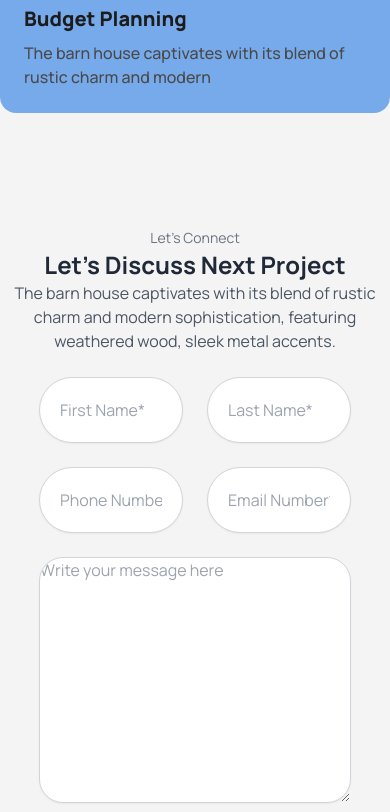
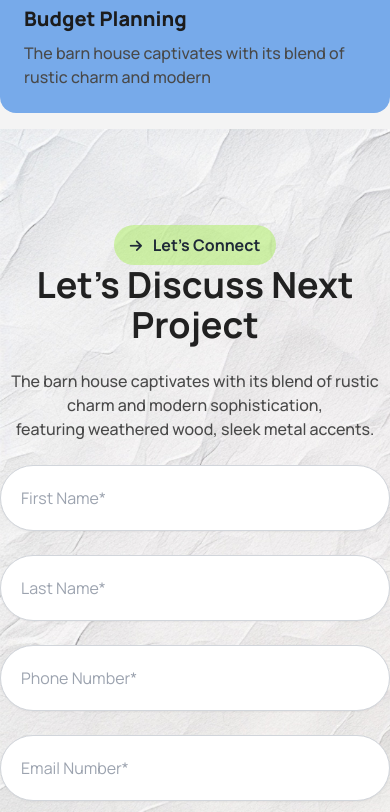
Before and after one commit to ash-124/urban-architecht-p-3, a plain HTML site: page index.html in a window 390 px wide. Shown: the part 3706-4518 px from the top of the page. Drawn offline with nearby package versions, Linux system fonts and the light colour scheme.

Commit message:
let's discuss section responsive done

```diff
--- a/index.html
+++ b/index.html
@@ -47,6 +47,9 @@
                 cardPinky: 'rgb(231, 193, 211)',
 
               },
+              backgroundImage: {
+                form_bg:"url('./assets/bg.jpg')",
+              }
             },
           },
         }
@@ -238,38 +241,39 @@
            </div>
         </div>
     <!-- Form section -->
-     <!-- Header section -->
-   <div class="mt-28">
-     <div class="text-center mb-6">
-      <span class="text-sm text-gray-500">Let's Connect</span>
-      <h2 class="text-2xl font-bold">Let's Discuss Next Project</h2>
-      <p class="text-gray-600">
-        The barn house captivates with its blend of rustic charm and modern sophistication, featuring weathered wood, sleek metal accents.
+
+        <div class="mt-4">
+          <div class="bg-form_bg bg-no-repeat bg-cover py-24 ">
+            <div class="text-center">
+             <div class="text-sm  space-x-2 inline-block px-4 py-2 bg-btn_secondary rounded-full">
+               <i class="fa-solid fa-arrow-right text-text_secondary "></i>
+               <span class="text-text_secondary font-bold text-base">Let's Connect</span>
+             </div>
+             <h2 class="text-4xl text-textPrimary font-bold mb-6">Let's Discuss Next Project</h2>
+             <p class="text-base text-textSecondary font-medium">
+               The barn house captivates with its blend of rustic charm and modern sophistication,<br> featuring weathered wood, sleek metal accents.
              </p>
            </div>
 
-    <form class="w-4/5 mx-auto gap-6 grid grid-cols-12 grid-rows-12 mt-6">
+           <form class="md:w-4/5 mx-auto gap-6 grid grid-cols-12 grid-rows-12 mt-6">
                <!-- First Name -->
-        <div class="col-span-6 row-span-2 ">
+               <div class=" col-span-12 md:col-span-6 row-span-2 ">
                 <input type="text" id="first-name" placeholder="First Name*" class="p-5  w-full border border-gray-300 rounded-full shadow-sm  sm:text-sm">
               </div>
                <!-- Last Name -->
-        <div class="col-span-6 row-span-2">
-          <div class="col-span-6 row-span-2 ">
+                 <div class=" col-span-12 md:col-span-6 row-span-2 ">
                    <input type="text" id="last-name" placeholder="Last Name*" class="p-5  w-full border border-gray-300 rounded-full shadow-sm  sm:text-sm">
                  </div>
-        </div>
+
                <!-- Phone Number -->
-        <div class="col-span-6 row-span-2">
-          <div class="col-span-6 row-span-2 ">
+
+                 <div class="col-span-12 md:col-span-6 row-span-2 ">
                    <input type="text" id="phone" placeholder="Phone Number*" class="p-5  w-full border border-gray-300 rounded-full shadow-sm  sm:text-sm">
                  </div>
-        </div>
+
                <!-- Email -->
-        <div class="col-span-6 row-span-2" >
-          <div class="col-span-6 row-span-2 ">
+               <div class="col-span-12 md:col-span-6 row-span-2" >
                    <input type="email" id="email" placeholder="Email Number*" class="p-5  w-full border border-gray-300 rounded-full shadow-sm  sm:text-sm">
-          </div>
                </div>
              <!-- Message field -->
              <textarea id="message" rows="6" placeholder="Write your message here" class=" col-span-12 row-span-6 w-full border border-gray-300 rounded-3xl shadow-sm 0 sm:text-sm"></textarea>
@@ -282,6 +286,7 @@
            </form>
           </div>
         </div>
+  </div>
 </section>
 
 
```
Lines whose indentation alone changed are shown as unchanged.
